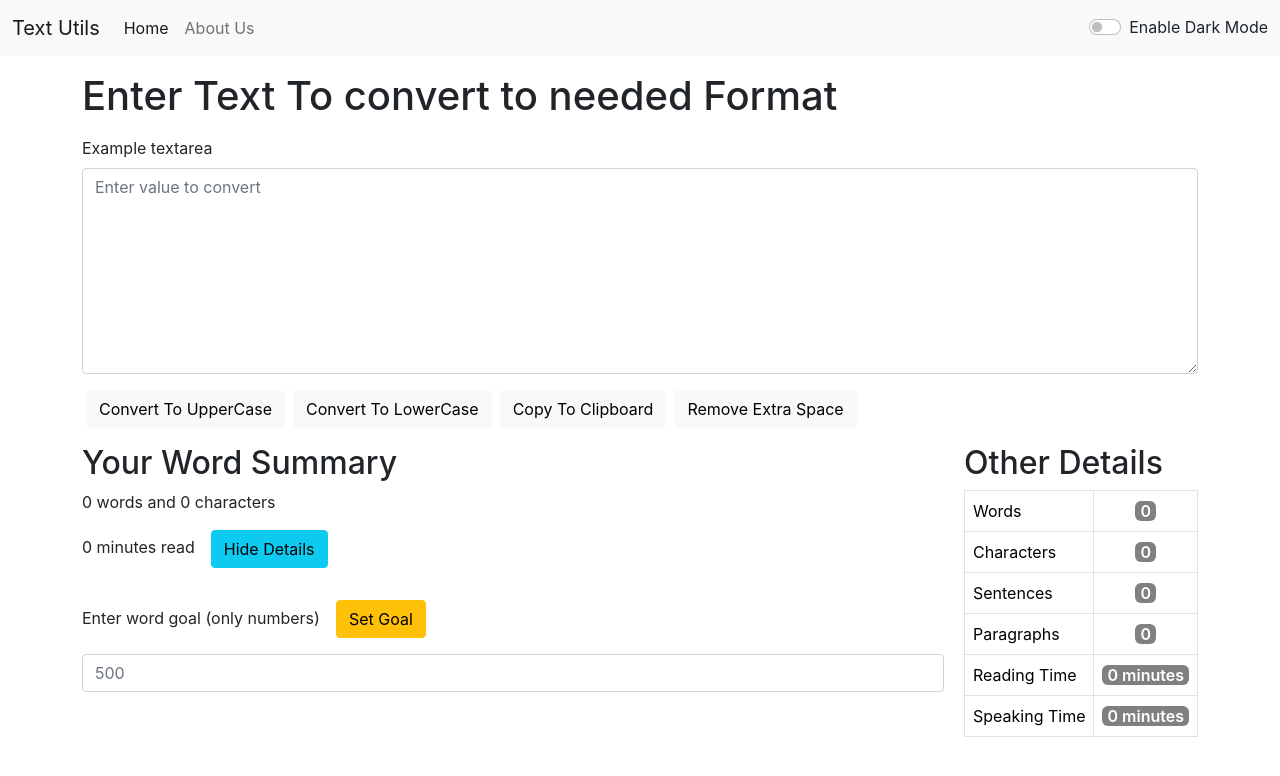
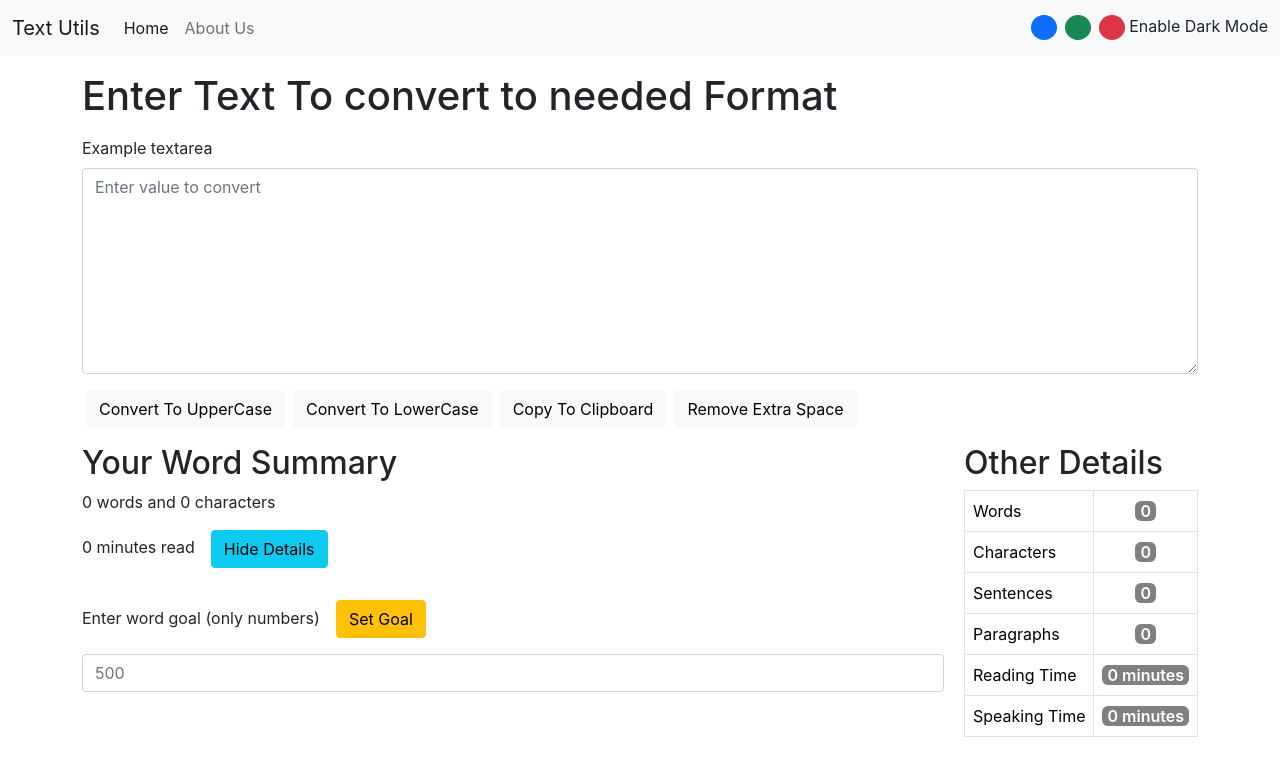
Before and after one commit to ashurockstar/TextUtilities, a React (Create React App) app: page / in a window 1280 px wide. Shown: the top 776 px of the page. Built offline with nearby package versions, Linux system fonts and the light colour scheme.

Commit message:
added different color dark mode

```diff
--- a/src/App.js
+++ b/src/App.js
@@ -3,21 +3,43 @@ import './App.css';
 // import Test from './Components/Test/Test';
 import Navbar from './Components/Navbar';
 import TextForm from './Components/TextForm';
-import React, { useState } from 'react'
+import React, { useState } from 'react';
+import Alert from './Components/Alert';
 
 function App() {
   const [mode, setMode] = useState("light");
+  const [alert, setAlert] = useState(null);
 
-  const toggleDarkMode = () => {
-    if (mode === "dark") {
-      setMode("light");
-      document.body.style.backgroundColor = "white";
-      document.body.style.color = "black";
-    } else {
-      setMode("dark");
+  const toggleDarkMode = (val) => {
+    if (val.target.value === "red") {
+      setMode("danger");
+      document.body.style.backgroundColor = "#23040e";
+      document.body.style.color = "white";
+      showAlert("Dark Mode is enabled", "success");
+    } else if (val.target.value === "blue") {
+      setMode("primary");
+      document.body.style.backgroundColor = "#031527";
+      document.body.style.color = "white";
+      showAlert("Dark Mode is enabled", "success");
+    } else if (val.target.value === "green") {
+      setMode("success");
       document.body.style.backgroundColor = "#02130b";
       document.body.style.color = "white";
+      showAlert("Dark Mode is enabled", "success");
+    } else {
+      setMode("light");
+      document.body.style.backgroundColor = "#02130b";
+      document.body.style.color = "black";
+      showAlert("Dark Mode is enabled", "success");
     }
+  }
+
+  const showAlert = (message, type) => {
+    setAlert( {
+      message: message,
+      type: type
+    });
+    setTimeout(setAlert, 1500, null);
   }
   return (
     <>
@@ -26,10 +48,13 @@ function App() {
         mode={mode}
         toggleDarkMode={toggleDarkMode} />
       {/* <Navbar /> */}
+      <Alert
+        alert={alert} />
       <div className="container">
         <TextForm
           mode={mode}
-          heading="Enter Text To convert to needed Format"/>
+          heading="Enter Text To convert to needed Format"
+          showAlert={showAlert}/>
       </div>
     </>
   );
--- /dev/null
+++ b/src/Components/Navbar.css
@@ -0,0 +1,5 @@
+.round-button {
+    border-radius: 50%;
+    height: 25px;
+    width: 25px;
+}
--- a/src/Components/Navbar.js
+++ b/src/Components/Navbar.js
@@ -1,9 +1,10 @@
 import React from 'react';
 import PropTypes from 'prop-types';
+import './Navbar.css';
 
 export default function Navbar(props) {
     return (
-        <nav className={`navbar navbar-expand-lg navbar-${props.mode} bg-${props.mode}`}>
+        <nav className={`navbar navbar-expand-lg navbar-${props.mode !== "light" ? "dark" : "light"} bg-${props.mode !== "light" ? "dark" : "light"}`}>
             <div className="container-fluid">
             <a className="navbar-brand" href="/">{props.title}</a>
             <button className="navbar-toggler" type="button" data-bs-toggle="collapse" data-bs-target="#navbarSupportedContent" aria-controls="navbarSupportedContent" aria-expanded="false" aria-label="Toggle navigation">
@@ -23,7 +24,10 @@ export default function Navbar(props) {
                 <button className="btn btn-outline-primary" type="submit">Search</button>
                 </form> */}
                 <div className={`form-check form-switch text-${props.mode === "light" ? "dark" : "light"}`}>
-                    <input className="form-check-input" onClick={props.toggleDarkMode} type="checkbox" role="switch" id="flexSwitchCheckDefault" />
+                    <button type="button" className="btn btn-primary round-button mx-1" value="blue" onClick={e => props.toggleDarkMode(e)}></button>
+                    <button type="button" className="btn btn-success round-button mx-1" value="green" onClick={e => props.toggleDarkMode(e)}></button>
+                    <button type="button" className="btn btn-danger round-button mx-1" value="red" onClick={e => props.toggleDarkMode(e)}></button>
+                    {/* <input className="form-check-input" onClick={props.toggleDarkMode} type="button" role="switch" id="flexSwitchCheckDefault" /> */}
                     <label className="form-check-label" htmlFor="flexSwitchCheckDefault">Enable Dark Mode</label>
                 </div>
             </div>
```
